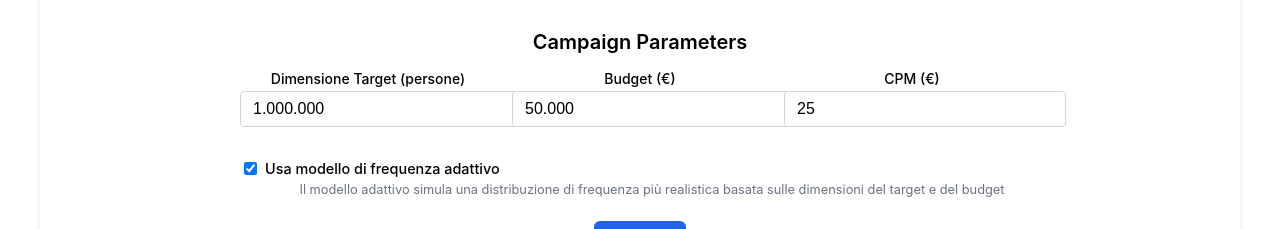
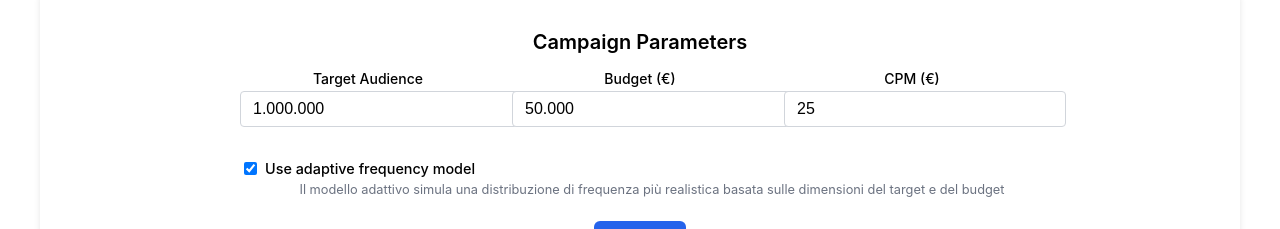
Before and after one commit to steprojects90/Reach-Lab, a React (Create React App) app: page / in a window 1280 px wide. Shown: the part 127-356 px from the top of the page. Built offline with nearby package versions, Linux system fonts and the light colour scheme.

Commit message:
Update ReachLab.jsx

```diff
--- a/src/ReachLab.jsx
+++ b/src/ReachLab.jsx
@@ -405,7 +405,7 @@ const ReachLab = () => {
         <div className="form-grid-centered">
           <div className="form-group">
             <label htmlFor="targetSize" className="form-label">
-              Dimensione Target (persone)
+            Target Audience
             </label>
             <input
               type="text"
@@ -450,7 +450,7 @@ const ReachLab = () => {
               checked={useAdaptiveFrequency}
               onChange={(e) => setUseAdaptiveFrequency(e.target.checked)}
             />
-            <span className="switch-text">Usa modello di frequenza adattivo</span>
+            <span className="switch-text">Use adaptive frequency model</span>
           </label>
           <div className="switch-tooltip">
             Il modello adattivo simula una distribuzione di frequenza più realistica basata sulle dimensioni del target e del budget
```
